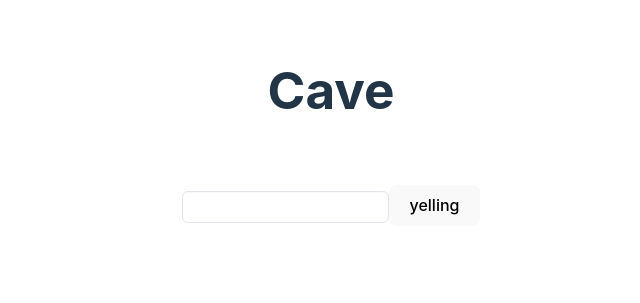
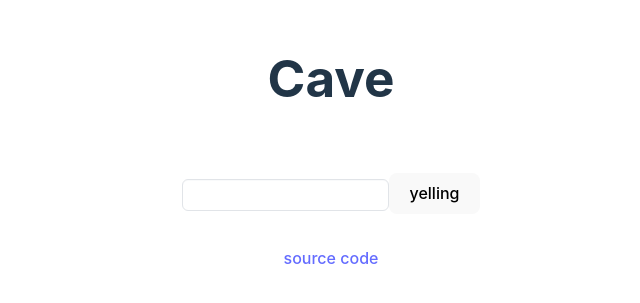
Before and after one commit to neokn/cave, a Vue app: page / in a window 1280 px wide. Shown: the part 257-560 px from the top of the page, without its empty margins (309-949 px from the left). Built offline with nearby package versions, Linux system fonts and the light colour scheme.

Commit message:
add source code link

```diff
--- a/src/components/HelloWorld.vue
+++ b/src/components/HelloWorld.vue
@@ -19,6 +19,8 @@ const yelling = () => {
     <input type="text" v-model="echo">
     <button type="button" @click="yelling()">yelling</button>
   </div>
+
+  <a href="https://github.com/neokn/cave">source code</a>
 </template>
 
 <style scoped>
```
Also changed, not shown: 5 other files (tests, documents, lock files or other folders).
